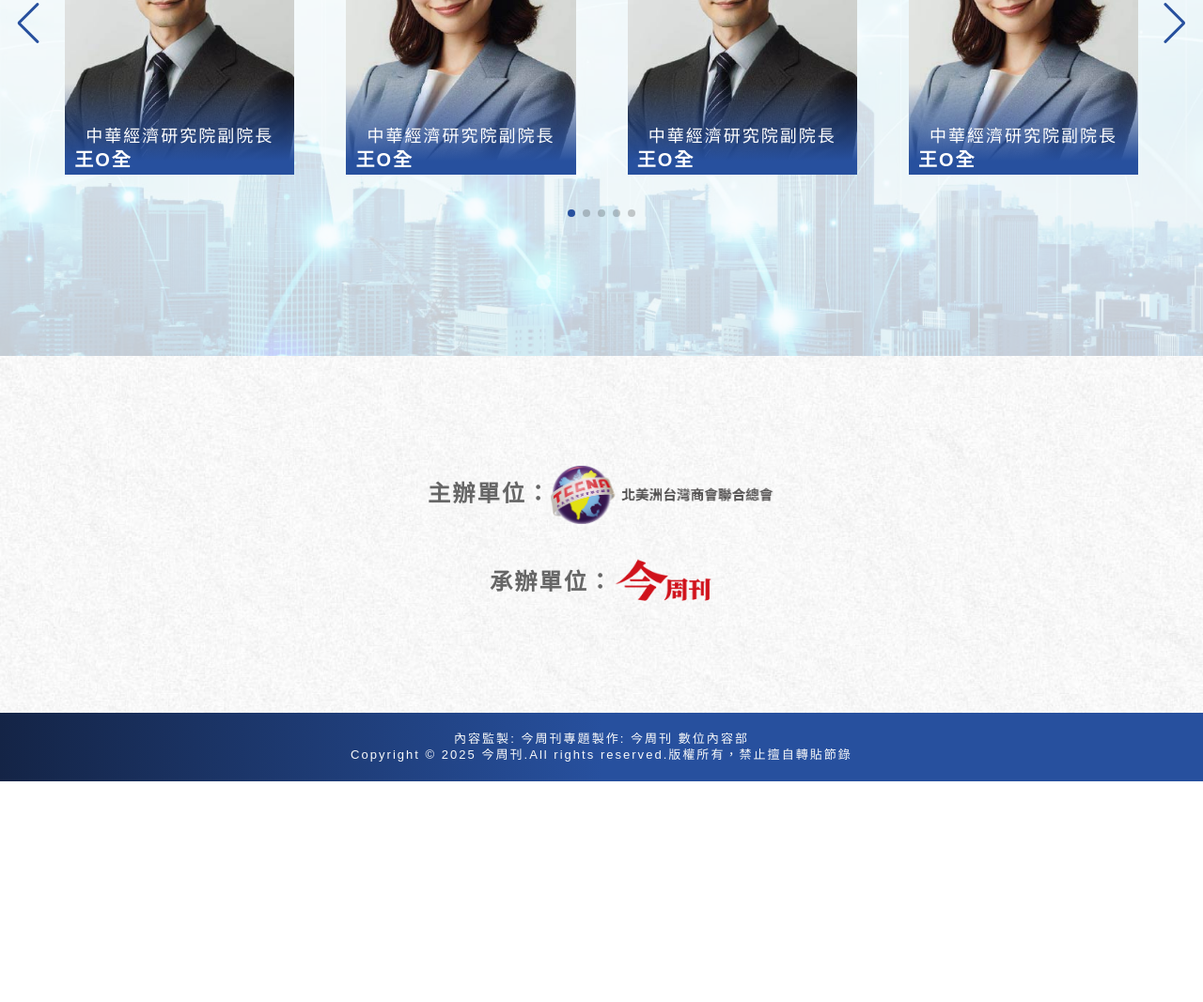
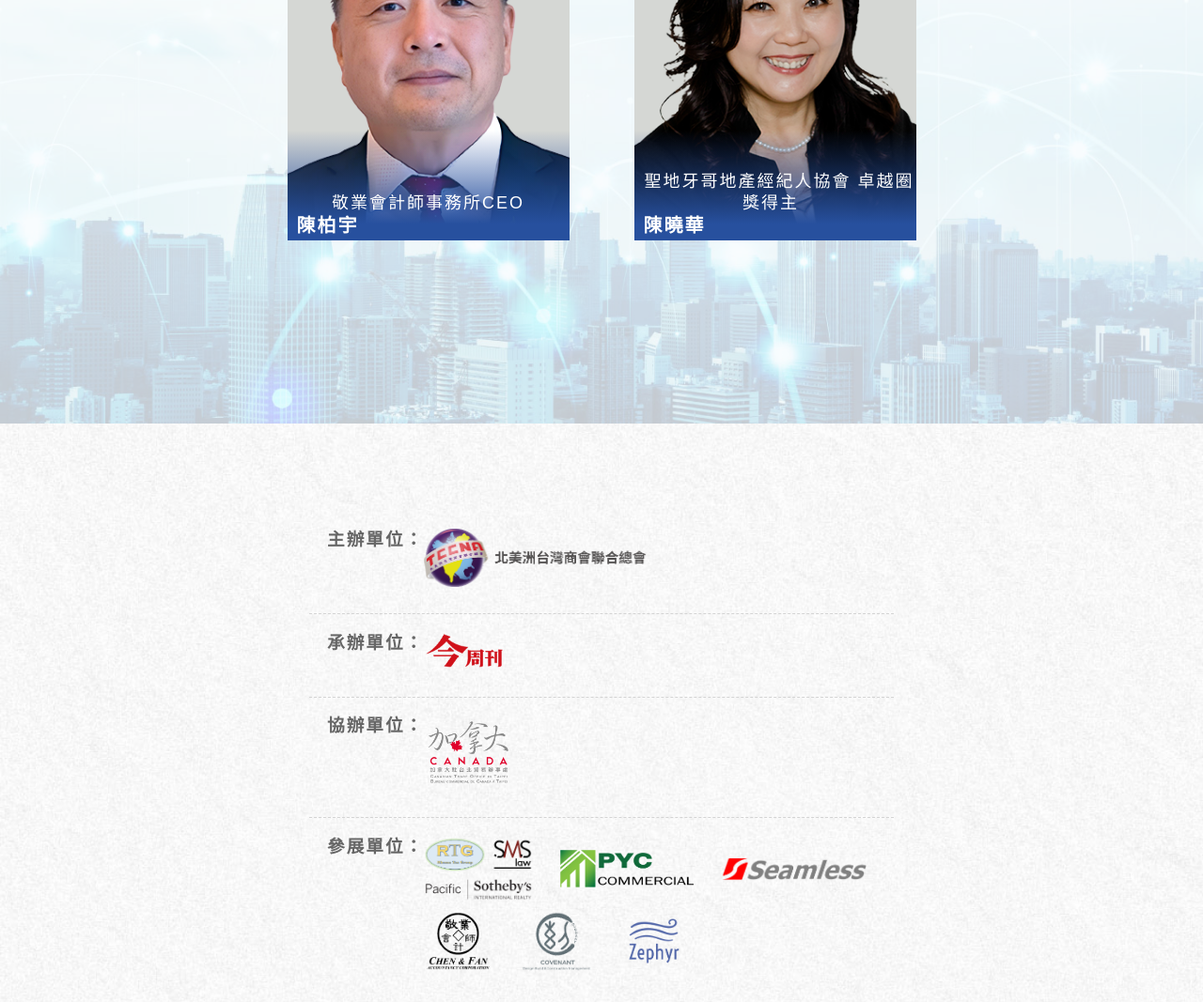
Before and after one commit to jackietsairock/tccna-expo, a website: page index.html in a window 1280 px wide. Shown: the part 4749-5816 px from the top of the page at 94% size. Before the commit the page ends 5581 px from the top, so only its background shows below. Drawn offline with nearby package versions, Linux system fonts and the light colour scheme.

Commit message:
上資料

```diff
--- a/assets/css/main.css
+++ b/assets/css/main.css
@@ -698,6 +698,7 @@ header .nav-link:focus,.nav-link:hover {
 .speakerbox>div{
     margin: 4% auto;
 }
+
 .speaker::before{
     content: "";
     position: absolute;
@@ -736,7 +737,8 @@ header .nav-link:focus,.nav-link:hover {
     opacity: 0;
 }
 
-.speaker-info:hover a{
+/*more button 關閉*/
+/* .speaker-info:hover a{
     display: block;
     opacity: 1;
     cursor: pointer;
@@ -745,7 +747,7 @@ header .nav-link:focus,.nav-link:hover {
 .speakerbox>div>.speaker:hover::before{
     height: 25%;
 
-}
+} */
 
 .signUpsheet>div {
 }
@@ -832,7 +834,27 @@ header .nav-link:focus,.nav-link:hover {
 }
 .tccna-logo{
     height: 62px !important;
-    transform: translateY(5px);
+}
+.logo-canada{
+    height: 80px !important;
+}
+.logo-RTG{
+    height: 70px !important;
+}
+.logo-PYC{
+    height: 40px !important;
+}
+.logo-seamless{
+    height: 25px !important;
+}
+.logo-chen{
+    height: 62px !important;
+}
+.logo-covenant{
+    height: 65px !important;
+}
+.logo-zephyr{
+    height: 60px !important;
 }
 
 footer{
@@ -1055,7 +1077,7 @@ footer{
 .speaker_slider_area{
     position: relative;
     display: block;
-    width: 100%;
+    width: 60%;
 }
 .speaker_swiper .speaker_slider_box .speaker_swiper {
     width: 100%;
@@ -1616,6 +1638,9 @@ footer{
     .kv_box{
         top: 25%;
     }
+    .speaker_slider_area{
+        width: 100%;
+    }
 }
 @media (max-width: 680px) {
     .speaker_slider_area .swiper-button-next,.speaker_slider_area .swiper-rtl .swiper-button-prev{
--- a/assets/js/data.json
+++ b/assets/js/data.json
@@ -3,10 +3,10 @@
         {
             "id":1,
             "national": "講師簡介",
-            "name": "王O全",
+            "name": "陳柏宇",
             "name_eng": "",
-            "img": "assets/images/speakers/speaker-1.jpg",
-            "title1": "中華經濟研究院副院長",
+            "img": "assets/images/speakers/speaker-1.png",
+            "title1": "敬業會計師事務所CEO",
             "title2": "",
             "academic": "學歷：<br>中山大學財務管理研究所<br>交通大學運輸工程與管理學系1",
             "career": "<br>現職：<br>永豐證券投資顧問（股）有限公司總經理1",
@@ -15,50 +15,14 @@
         {
             "id":2,
             "national": "講師簡介",
-            "name": "王O全",
+            "name": "陳曉華",
             "name_eng": "Moriyuki Iwanaga",
-            "img": "assets/images/speakers/speaker-2.jpg",
-            "title1": "中華經濟研究院副院長",
+            "img": "assets/images/speakers/speaker-2.png",
+            "title1": "聖地牙哥地產經紀人協會 卓越圈獎得主",
             "title2": "",
             "career": "推動企業自發提升資本效率<br>歐美外資讚賞改革前所未見<br><br>現職：<br>日本交易所集團株式會社 董事兼首席營運長<br>東京證券交易所株式會社 執行長兼總經理",
             "academic": "學歷：<br>美國羅徹斯特大學 企業管理碩士<br>慶應大學 法學學士",
             "intro": "經歷：<br>大阪證券交易所 執行長兼總經理<br>日本證券清算機構 副總經理兼執行董事<br>日本交易所集團 財務長<br>東京證券交易所「日本交易所日經指數400」 研發負責人"
-        },
-        {
-            "id":3,
-            "national": "講師簡介",
-            "name": "王O全",
-            "name_eng": "",
-            "img": "assets/images/speakers/speaker-1.jpg",
-            "title1": "中華經濟研究院副院長",
-            "title2": "",
-            "career": "童子賢先生是和碩集團創辦人與董事長，也是台北市電腦公會榮譽理事長。身為華碩電腦共同創辦人之一，在華碩期間他帶領團隊發展筆記型電腦品牌，其後華碩筆電榮登台灣市佔第一，更成全球前十大筆記型電腦品牌。於2007年，華碩與和碩宣布分家，童子賢先生進入和碩擔任董事長暨策略長，和碩聯合科技以強大的設計實力與經驗，在電子代工產業獨樹一格，運用所擁有的2,146億台幣淨資產，讓全球所有據點共約16萬名的員工，持續在這個世界級舞台發光發熱，2022年的合併營收達新台幣1兆3,176億元。",
-            "academic": "",
-            "intro": ""
-        },
-        {
-            "id":4,
-            "national": "講師簡介",
-            "name": "王O全",
-            "name_eng": "Martin Wolf",
-            "img": "assets/images/speakers/speaker-2.jpg",
-            "title1": "中華經濟研究院副院長",
-            "title2": "",
-            "career": "國際備受讚譽的財經記者之一<br><br>學歷：<br>倫敦政經學院榮譽經濟學博士<br>諾丁漢大學榮譽文學博士<br>牛津大學納菲爾學院經濟碩士",
-            "academic": "經歷：<br>伯尼·桑德斯總統競選經濟顧問<br>美國參議院預算委員會首席經濟學家<br>密蘇里大學堪薩斯分校經濟學系主任",
-            "intro": "成就：<br>《Foreign Policy》雜誌2011年全球百位思想家<br>英國十大卓越財經記者獎（2003年）<br>大英帝國司令爵士勳章（2000年）<br>RTZ David Watt卓越財經評論獎（1994年）"
-        },
-        {
-            "id":5,
-            "national": "講師簡介",
-            "name": "王O全",
-            "name_eng": "Martin Wolf",
-            "img": "assets/images/speakers/speaker-1.jpg",
-            "title1": "中華經濟研究院副院長",
-            "title2": "",
-            "career": "國際備受讚譽的財經記者之一<br><br>學歷：<br>倫敦政經學院榮譽經濟學博士<br>諾丁漢大學榮譽文學博士<br>牛津大學納菲爾學院經濟碩士",
-            "academic": "經歷：<br>伯尼·桑德斯總統競選經濟顧問<br>美國參議院預算委員會首席經濟學家<br>密蘇里大學堪薩斯分校經濟學系主任",
-            "intro": "成就：<br>《Foreign Policy》雜誌2011年全球百位思想家<br>英國十大卓越財經記者獎（2003年）<br>大英帝國司令爵士勳章（2000年）<br>RTZ David Watt卓越財經評論獎（1994年）"
         }
     ]
 }
--- a/assets/js/main.js
+++ b/assets/js/main.js
@@ -100,7 +100,8 @@ const app = {
 
         function calcSlidesPerView () {
             const w = window.innerWidth;
-            return w < 680 ? 1 : w < 768 ? 2 : w < 1000 ? 3 : 4;
+            // return w < 680 ? 1 : w < 768 ? 2 : w < 1000 ? 3 : 4;
+            return w < 680 ? 1 : w < 768 ? 2 : w < 1000 ? 2 : 2;
         }
 
         //講師彈跳視窗
--- a/index.html
+++ b/index.html
@@ -24,7 +24,7 @@
     <link href="https://unpkg.com/aos@2.3.1/dist/aos.css" rel="stylesheet">
     <link rel="stylesheet" href="assets/css/swiper-bundle.min.css" type="text/css" media="screen, projection"  />
     <!-- <link rel="stylesheet" href="https://cdnjs.cloudflare.com/ajax/libs/animate.css/3.7.2/animate.min.css"> -->
-    <link href="assets/css/main.css?v=20240716" rel="stylesheet">
+    <link href="assets/css/main.css?v=20240717" rel="stylesheet">
 
     <!-- js -->
     <script src="https://code.jquery.com/jquery-3.7.1.min.js" integrity="sha256-/JqT3SQfawRcv/BIHPThkBvs0OEvtFFmqPF/lYI/Cxo=" crossorigin="anonymous"></script>
@@ -987,26 +987,31 @@
             </section> -->
             <section  class="ctiybg bg3 p-51 ">
                 <div class="companybox  col-11 col-sm-10 col-md-9 col-lg-6 mx-auto ">
-                    <div class="company-1 row">
-                        <div class="col-auto d-flex align-items-center">
-                            <div class="col-auto companytitle">
-                                <b>主辦單位：</b>
-                            </div>
+                    <div class="d-flex  ">
+                       <div class="col-auto companytitle">
+                            <b>主辦單位：</b>
+                        </div>
+                        <div class="col-8 flex-fill  row">
                             <div class="companyimg col-auto ">
                                 <img class="tccna-logo" src="assets/images/logos/tccna.png" alt="">
                             </div>
                         </div>
-                        <div class="col-auto d-flex align-items-center">
-                            <div class="col-auto companytitle">
-                                <b>承辦單位：</b>
-                            </div>
-                            <div class="companyimg col-auto ">
+
+                    </div>
+                    <div class="d-flex  ">
+                        <div class="col-auto companytitle">
+                            <b>
+                                承辦單位：
+                            </b>
+                        </div>
+                        <div class="col-8 flex-fill row">
+                            <div class="col-auto companyimg">
                                 <img src="assets/images/logos/logo.png" alt="">
                             </div>
+
                         </div>
-
                     </div>
-                    <!-- <div class="d-flex  ">
+                    <div class="d-flex  ">
                         <div class="col-auto companytitle">
                             <b>
                                 協辦單位：
@@ -1014,53 +1019,11 @@
                         </div>
                         <div class="col-8 flex-fill row">
                             <div class="col-auto companyimg">
-                                <img src="assets/images/logos/logo-3-6.jpg" alt="">
-                            </div>
-                            <div class="col-auto companyimg">
-                                <img src="assets/images/logos/logo-4-2.png" alt="">
-                            </div>
-                            <div class="col-auto companyimg">
-                                <img src="assets/images/logos/logo-4-3.png" alt="">
-                            </div>
-                            <div class="col-auto companyimg">
-                                <img src="assets/images/logos/logo-4-4.png" alt="">
-                            </div>
-                            <div class="col-auto companyimg">
-                                <img src="assets/images/logos/logo-4-5.png" alt="">
+                                <img class="logo-canada" src="assets/images/logos/logo_type2_3-1.png" alt="">
                             </div>
                         </div>
                     </div>
-                    <div class="d-flex  ">
-                        <div class="col-auto companytitle">
-                            <b>
-                                合作夥伴：
-                            </b>
-                        </div>
-                        <div class="col-8 flex-fill row">
-                            <div class="col-auto companyimg">
-                                <img src="assets/images/logos/logo-3-6.jpg" alt="">
-                            </div>
-                            <div class="col-auto companyimg">
-                                <img src="assets/images/logos/logo-4-2.png" alt="">
-                            </div>
-                        </div>
-                    </div>
-                    <div class="d-flex  ">
-                        <div class="col-auto companytitle">
-                            <b>
-                                共同推動單位：
-                            </b>
-                        </div>
-                        <div class="col-8 flex-fill row">
-                            <div class="col-auto companyimg">
-                                <img src="assets/images/logos/logo-3-6.jpg" alt="">
-                            </div>
-                            <div class="col-auto companyimg">
-                                <img src="assets/images/logos/logo-4-2.png" alt="">
-                            </div>
-                        </div>
-                    </div>
-                    <div class="d-flex  ">
+                    <!-- <div class="d-flex  ">
                         <div class="col-auto companytitle">
                             <b>
                                 贊助單位：
@@ -1075,6 +1038,33 @@
                             </div>
                         </div>
                     </div> -->
+                    <div class="d-flex  ">
+                        <div class="col-auto companytitle">
+                            <b>
+                                參展單位：
+                            </b>
+                        </div>
+                        <div class="col-8 flex-fill align-items-center row">
+                            <div class="col-auto companyimg">
+                                <img class="logo-RTG" src="assets/images/logos/logo_type3_4-1.png" alt="">
+                            </div>
+                            <div class="col-auto companyimg">
+                                <img class="logo-PYC" src="assets/images/logos/logo_type1_4-1.png" alt="">
+                            </div>
+                            <div class="col-auto companyimg">
+                                <img class="logo-seamless" src="assets/images/logos/logo_type1_4-2.png" alt="">
+                            </div>
+                            <div class="col-auto companyimg">
+                                <img class="logo-chen" src="assets/images/logos/logo_type2_4-1.png" alt="">
+                            </div>
+                            <div class="col-auto companyimg">
+                                <img class="logo-covenant" src="assets/images/logos/logo_type2_4-2.png" alt="">
+                            </div>
+                            <div class="col-auto companyimg">
+                                <img class="logo-zephyr" src="assets/images/logos/logo_type2_4-3.png" alt="">
+                            </div>
+                        </div>
+                    </div>
 
 
                 </div>
@@ -1146,9 +1136,8 @@
 
     </div>
 
-    <!-- <script src="https://unpkg.com/vue@3/dist/vue.global.js"></script> -->
     <script src="https://unpkg.com/vue@3/dist/vue.global.prod.js"></script>
-    <script src="dist/main.bundle.js?v=20240716"></script>
+    <script src="assets/js/main.js?v=20240717"></script>
     <script>
         function onResize() {
             let window_width = window.innerWidth;
@@ -1224,25 +1213,25 @@
         let window_width = window.innerWidth;
         let slidesPerView = window_width < 680 ? 1 : window_width < 768 ? 2 : window_width < 1000 ? 3 : 4;
 
-        const product1_swiper = new Swiper(".product1_mySwiper", {
-            slidesPerView: slidesPerView,
-            spaceBetween: 50,
-            loop: true,
-            navigation: {
-                nextEl: ".product1_slider_area .swiper-button-next",
-                prevEl: ".product1_slider_area .swiper-button-prev",
-            },
-        });
+        // const product1_swiper = new Swiper(".product1_mySwiper", {
+        //     slidesPerView: slidesPerView,
+        //     spaceBetween: 50,
+        //     loop: true,
+        //     navigation: {
+        //         nextEl: ".product1_slider_area .swiper-button-next",
+        //         prevEl: ".product1_slider_area .swiper-button-prev",
+        //     },
+        // });
 
-        const product2_swiper = new Swiper(".product2_mySwiper", {
-            slidesPerView: slidesPerView,
-            spaceBetween: 50,
-            loop: true,
-            navigation: {
-                nextEl: ".product2_slider_area .swiper-button-next",
-                prevEl: ".product2_slider_area .swiper-button-prev",
-            },
-        });
+        // const product2_swiper = new Swiper(".product2_mySwiper", {
+        //     slidesPerView: slidesPerView,
+        //     spaceBetween: 50,
+        //     loop: true,
+        //     navigation: {
+        //         nextEl: ".product2_slider_area .swiper-button-next",
+        //         prevEl: ".product2_slider_area .swiper-button-prev",
+        //     },
+        // });
     </script>
 
 </body>
```
Also changed, not shown: assets/images/logos/logo-3-6.jpg (deleted), assets/images/logos/logo-4-2.png (deleted), assets/images/logos/logo-4-3.png (deleted), assets/images/logos/logo-4-4.png (deleted), assets/images/logos/logo-4-5.png (deleted), assets/images/logos/logo_type1_4-1.png (added), assets/images/logos/logo_type1_4-2.png (added), assets/images/logos/logo_type2_3-1.png (added), assets/images/logos/logo_type2_4-1.png (added), assets/images/logos/logo_type2_4-2.png (added), assets/images/logos/logo_type2_4-3.png (added), assets/images/logos/logo_type3_4-1.png (added), assets/images/speakers/speaker-1.png (added), assets/images/speakers/speaker-2.png (added), 1 other file.
